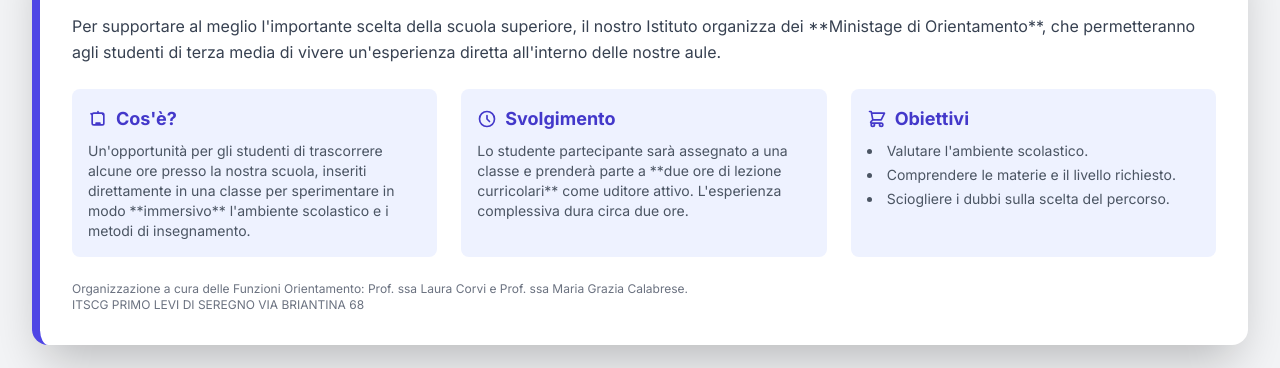
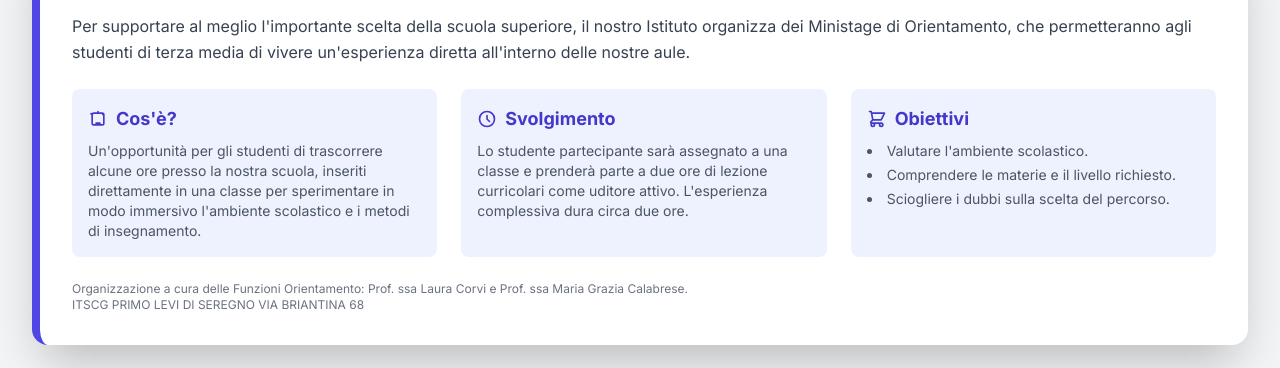
Before and after one commit to giuseppeborzumati-cmyk/Stage_Levi, a plain HTML site: page index.html in a window 1280 px wide. Shown: the part 432-800 px from the top of the page. Drawn offline with nearby package versions, Linux system fonts and the light colour scheme; no server answers.

Commit message:
Update index.html

```diff
--- a/index.html
+++ b/index.html
@@ -86,7 +86,7 @@
             <section class="mb-12 p-8 bg-white rounded-2xl shadow-2xl border-l-8 border-indigo-600">
                 <h2 class="text-3xl font-extrabold text-gray-900 mb-4">Il Ministage di Orientamento ITSCG Primo Levi</h2>
                 <!-- ... (Contenuto informativo invariato) ... -->
-                <p class="text-gray-700 leading-relaxed text-base mb-6">Per supportare al meglio l'importante scelta della scuola superiore, il nostro Istituto organizza dei **Ministage di Orientamento**, che permetteranno agli studenti di terza media di vivere un'esperienza diretta all'interno delle nostre aule.</p>
+                <p class="text-gray-700 leading-relaxed text-base mb-6">Per supportare al meglio l'importante scelta della scuola superiore, il nostro Istituto organizza dei Ministage di Orientamento, che permetteranno agli studenti di terza media di vivere un'esperienza diretta all'interno delle nostre aule.</p>
 
                 <div class="grid grid-cols-1 md:grid-cols-3 gap-6">
                     <div class="p-4 bg-indigo-50 rounded-lg">
@@ -94,14 +94,14 @@
                             <svg class="w-5 h-5 mr-2" fill="none" stroke="currentColor" viewBox="0 0 24 24"><path stroke-linecap="round" stroke-linejoin="round" stroke-width="2" d="M9.663 17h4.673M12 3v1m6.364 1.636l-.707.707M3.636 5.636l.707.707M7 19h10a2 2 0 002-2V7a2 2 0 00-2-2H7a2 2 0 00-2 2v10a2 2 0 002 2z"></path></svg>
                             Cos'è?
                         </h3>
-                        <p class="text-sm text-gray-600">Un'opportunità per gli studenti di trascorrere alcune ore presso la nostra scuola, inseriti direttamente in una classe per sperimentare in modo **immersivo** l'ambiente scolastico e i metodi di insegnamento.</p>
+                        <p class="text-sm text-gray-600">Un'opportunità per gli studenti di trascorrere alcune ore presso la nostra scuola, inseriti direttamente in una classe per sperimentare in modo immersivo l'ambiente scolastico e i metodi di insegnamento.</p>
                     </div>
                     <div class="p-4 bg-indigo-50 rounded-lg">
                         <h3 class="font-bold text-lg text-indigo-700 mb-2 flex items-center">
                             <svg class="w-5 h-5 mr-2" fill="none" stroke="currentColor" viewBox="0 0 24 24"><path stroke-linecap="round" stroke-linejoin="round" stroke-width="2" d="M12 8v4l3 3m6-3a9 9 0 11-18 0 9 9 0 0118 0z"></path></svg>
                             Svolgimento
                         </h3>
-                        <p class="text-sm text-gray-600">Lo studente partecipante sarà assegnato a una classe e prenderà parte a **due ore di lezione curricolari** come uditore attivo. L'esperienza complessiva dura circa due ore.</p>
+                        <p class="text-sm text-gray-600">Lo studente partecipante sarà assegnato a una classe e prenderà parte a due ore di lezione curricolari come uditore attivo. L'esperienza complessiva dura circa due ore.</p>
                     </div>
                     <div class="p-4 bg-indigo-50 rounded-lg">
                         <h3 class="font-bold text-lg text-indigo-700 mb-2 flex items-center">
@@ -782,7 +782,7 @@
             doc.setFontSize(10);
             doc.setTextColor(55, 65, 81);
 
-            const cancellationText = `L'annullamento della prenotazione per lo studente ${data.studentName}, identificata dal codice ${data.bookingCode}, è stata **confermata con successo** in data odierna. I posti per lo stage sono stati ripristinati.`;
+            const cancellationText = `L'annullamento della prenotazione per lo studente ${data.studentName}, identificata dal codice ${data.bookingCode}, è stata confermata con successo in data odierna. I posti per lo stage sono stati ripristinati.`;
             doc.text(cancellationText, 10, 60, { maxWidth: 190 });
 
             doc.setFontSize(10);
```
